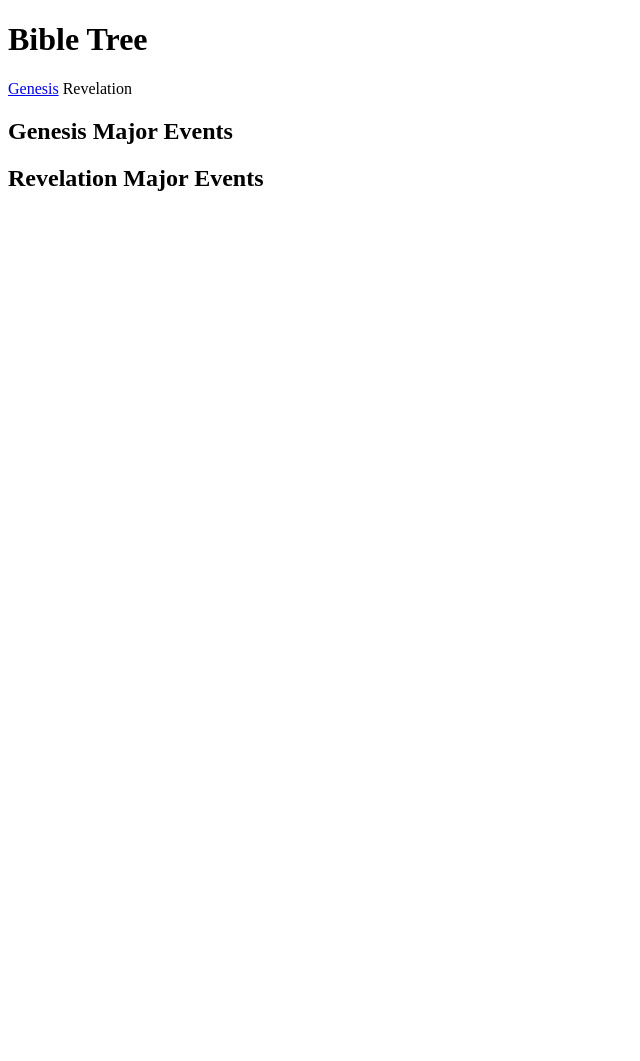
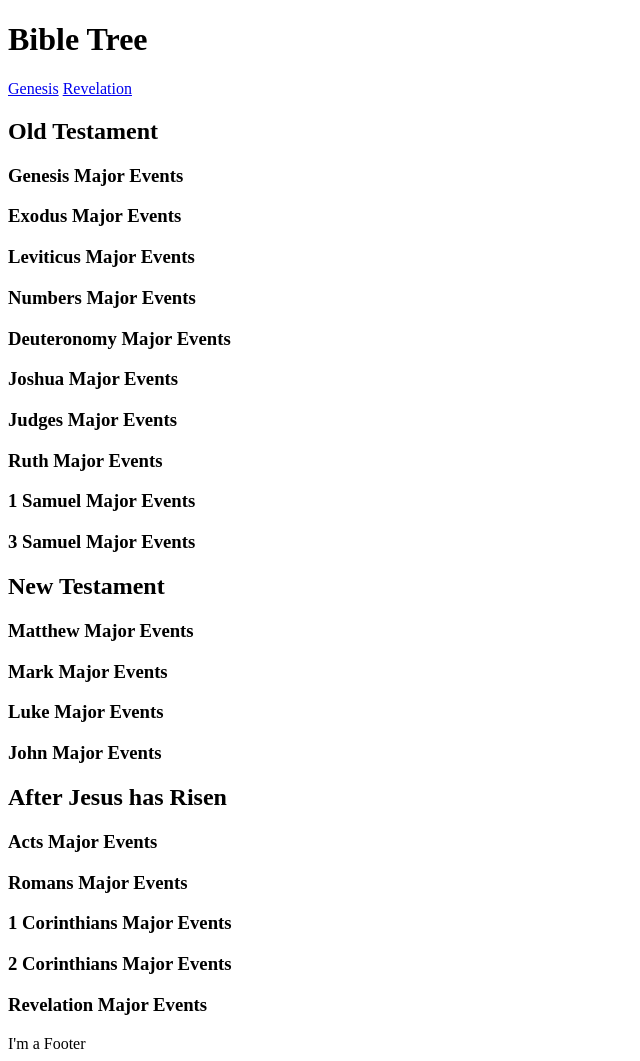
Before and after one commit to DKendle/bibleTree, a plain HTML site: page index.html in a window 1280 px wide. Shown: the whole page, without its empty margins (0-640 px from the left). Before the commit the page ends 800 px from the top, so only its background shows below. Drawn offline with Linux system fonts and the light colour scheme.

Commit message:
Adds header placeholders for the major events that have happened in half of the biblical chapters. Still need to add half of the old and new testament.

```diff
--- a/index.css
+++ b/index.css
@@ -0,0 +1,3 @@
+h1 {
+
+}
--- a/index.html
+++ b/index.html
@@ -10,11 +10,35 @@
     <h1>Bible Tree</h1>
     <nav>
         <a href="#genesis-start">Genesis</a>
-        <a>Revelation</a>
+        <a href="#revelation-start">Revelation</a>
     </nav>
 
-    <h2 id="genesis-start" class="genesis-headers">Genesis Major Events</h2>
+    <h2>Old Testament</h2>
 
-    <h2 id="revelation-start" class="revelation-headers">Revelation Major Events</h2>
+    <h3 id="genesis-start" class="genesis-headers">Genesis Major Events</h3>
+    <h3 id="exodus-start" class="exodus-headers">Exodus Major Events</h3>
+    <h3 id="leviticus-start" class="leviticus-headers">Leviticus Major Events</h3>
+    <h3 id="numbers-start" class="numbers-headers">Numbers Major Events</h3>
+    <h3 id="deut-start" class="deut-headers">Deuteronomy Major Events</h3>
+    <h3 id="joshua-start" class="joshua-headers">Joshua Major Events</h3>
+    <h3 id="judges-start" class="judges-headers">Judges Major Events</h3>
+    <h3 id="ruth-start" class="ruth-headers">Ruth Major Events</h3>
+    <h3 id="samuel-start" class="samuel-headers">1 Samuel Major Events</h3>
+    <h3 id="samuel-cont-start" class="samuel-cont-headers">3 Samuel Major Events</h3>
+
+    <h2>New Testament</h2>
+    <h3 id="matt-start" class="matt-headers">Matthew Major Events</h3>
+    <h3 id="mark-start" class="mark-headers">Mark Major Events</h3>
+    <h3 id="luke-start" class="luke-headers">Luke Major Events</h3>
+    <h3 id="john-start" class="john-headers">John Major Events</h3>
+    <h2>After Jesus has Risen</h2>
+    <h3 id="acts-start" class="acts-headers">Acts Major Events</h3>
+    <h3 id="romans-start" class="romans-headers">Romans Major Events</h3>
+    <h3 id="corinth-start" class="corinth-headers">1 Corinthians Major Events</h3>
+    <h3 id="corinth-cont-start" class="corinth-cont-headers">2 Corinthians Major Events</h3>
+    <h3 id="revelation-start" class="revelation-headers">Revelation Major Events</h3>
+
+
+    <footer>I'm a Footer</footer>
 </body>
 </html>
```
